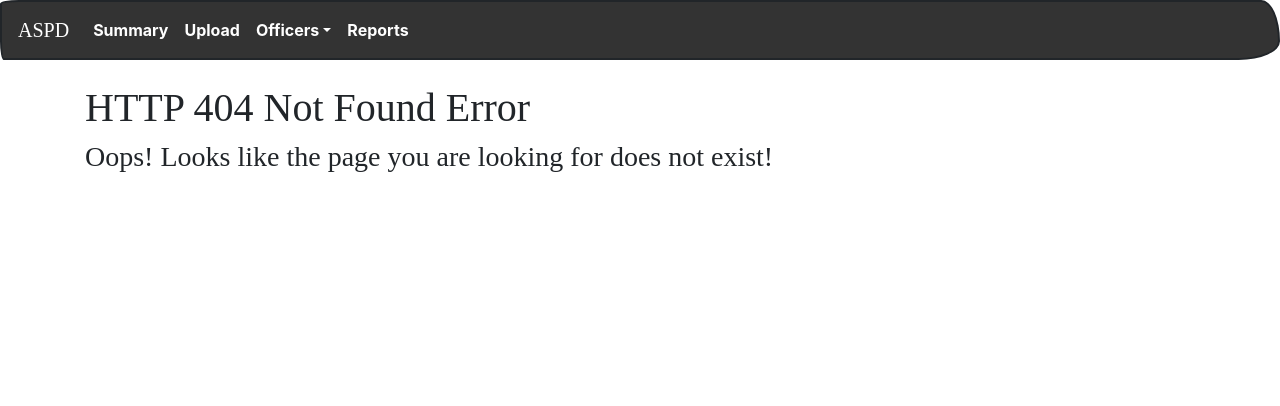
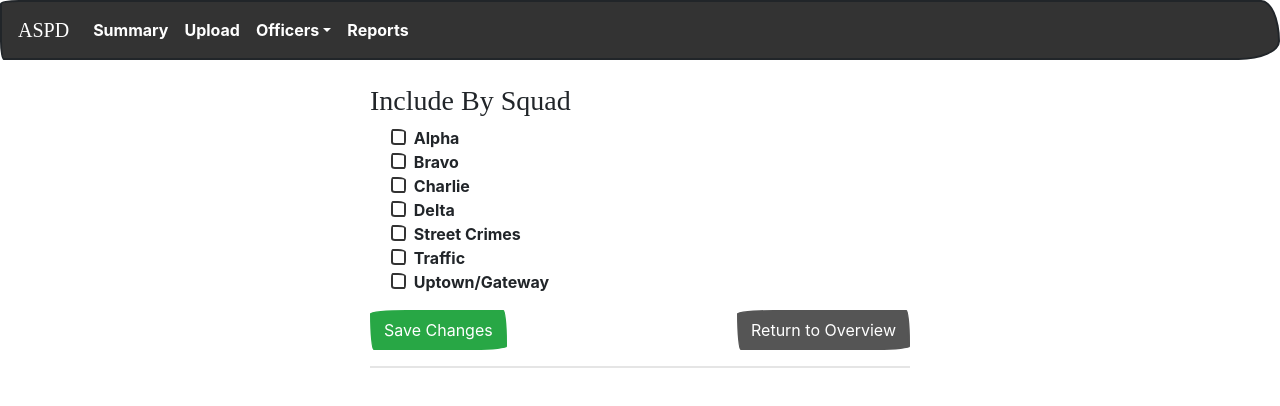
Before and after one commit to sfdeloach/project-phosphorus, an Angular app: page /officers/squad in a window 1280 px wide. Before the commit this address had no page. Shown: the top 406 px of the page. Built offline with nearby package versions, Linux system fonts and the light colour scheme; a web font is replaced by a local one.

Commit message:
officer squad

```diff
--- a/src/app/app-routing.module.ts
+++ b/src/app/app-routing.module.ts
@@ -6,13 +6,14 @@ import { PageNotFoundComponent } from './components/page-not-found/page-not-foun
 import { OfficerComponent } from './components/officer/officer.component';
 import { OfficerEditComponent } from './components/officer/officer-edit/officer-edit.component';
 import { OfficerNewComponent } from './components/officer/officer-new/officer-new.component';
+import { OfficerSquadComponent } from './components/officer/officer-squad/officer-squad.component';
 import { UploadComponent } from './components/upload/upload.component';
 
 const routes: Routes = [
   { path: 'home', component: HomeComponent },
   { path: 'officers', component: OfficerComponent },
   { path: 'officers/new', component: OfficerNewComponent },
-  { path: 'officers/squad', component: PageNotFoundComponent },
+  { path: 'officers/squad', component: OfficerSquadComponent },
   { path: 'officers/effective-date', component: PageNotFoundComponent },
   { path: 'officers/edit/:id', component: OfficerEditComponent},
   { path: 'upload', component: UploadComponent },
--- a/src/app/components/officer/officer-edit/officer-edit.component.html
+++ b/src/app/components/officer/officer-edit/officer-edit.component.html
@@ -55,5 +55,6 @@
     <div class="alert alert-info" *ngIf="message.info">
       {{ message.info }}
     </div>
+    <hr>
   </div>
 </div>
--- a/src/app/components/officer/officer-new/officer-new.component.html
+++ b/src/app/components/officer/officer-new/officer-new.component.html
@@ -4,7 +4,7 @@
     <form [formGroup]="newOfficerForm" (ngSubmit)="onSubmit()" novalidate>
       <div class="form-group">
         <label class="center-block">Department ID:</label>
-        <input #deptIDInput type="number" class="form-control" formControlName="deptID">
+        <input type="number" class="form-control" formControlName="deptID">
       </div>
       <div class="alert alert-danger"
         *ngIf="newOfficerForm.controls.deptID.touched && newOfficerForm.controls.deptID.invalid">
@@ -26,7 +26,6 @@
           <option *ngFor="let squad of squads" [value]="squad">{{ squad }}</option>
         </select>
       </div>
-      <!-- BEGIN NEW -->
       <div class="form-group">
         <label class="center-block">Effective Date:</label>
         <input type="date" class="form-control" formControlName="effDate">
@@ -45,7 +44,6 @@
           </label>
         </div>
       </div>
-      <!-- END NEW -->
       <button class="btn btn-success" type="submit" [disabled]="newOfficerForm.invalid">Save</button>
       <button class="btn btn-info" type="reset" [disabled]="newOfficerForm.pristine" (click)="resetForm()">Reset</button>
       <a class="btn btn-secondary float-right" routerLink="/officers">Return to Overview</a>
@@ -59,5 +57,6 @@
     <div class="alert alert-success" *ngIf="message.success">
       {{ message.success }}
     </div>
+    <hr>
   </div>
 </div>
--- a/src/app/components/officer/officer-new/officer-new.component.ts
+++ b/src/app/components/officer/officer-new/officer-new.component.ts
@@ -1,4 +1,4 @@
-import { Component, OnInit, OnDestroy, ViewChild, ElementRef } from '@angular/core';
+import { Component, OnInit, OnDestroy } from '@angular/core';
 import { FormControl, FormGroup, FormBuilder, Validators } from '@angular/forms';
 import { Subscription } from 'rxjs/Subscription';
 
@@ -53,7 +53,8 @@ export class OfficerNewComponent implements OnInit, OnDestroy {
           this.message.success = this.officer.name.last + ', '
             + this.officer.name.first + ' successfully added';
         } else {
-          this.message.warning = 'Unsure what happened'
+          this.message.warning = 'Something happened, and it should not have';
+          console.error(res);
         }
       }
     );
--- /dev/null
+++ b/src/app/components/officer/officer-squad/officer-squad.component.html
@@ -0,0 +1,18 @@
+<div class="row justify-content-center">
+  <div class="col-6">
+    <h3>Include By Squad</h3>
+    <form [formGroup]="squadForm" (ngSubmit)="onSubmit()" novalidate>
+      <div class="form-group">
+        <div class="form-check" *ngFor="let squad of squads">
+          <label class="form-check-label">
+            <input type="checkbox" class="form-check-input" [value]="squad" formControlName="selectedSquads">
+            {{ squad }}
+          </label>
+        </div>
+      </div>
+      <button class="btn btn-success" type="submit" [disabled]="squadForm.invalid">Save Changes</button>
+      <a class="btn btn-secondary float-right" routerLink="/officers">Return to Overview</a>
+    </form>
+    <hr>
+  </div>
+</div>
--- /dev/null
+++ b/src/app/components/officer/officer-squad/officer-squad.component.ts
@@ -0,0 +1,41 @@
+import { Component, OnInit, OnDestroy } from '@angular/core';
+import { FormControl, FormGroup, FormBuilder, Validators } from '@angular/forms';
+import { Subscription } from 'rxjs/Subscription';
+
+import { OfficerHTTPService } from '../../../services/officer.http.service';
+import { SquadList } from '../../../services/lists/squad.list';
+
+import { Officer } from '../../../models/officer.model';
+import { Message } from '../../../models/message.model';
+
+@Component({
+  selector: 'app-officer-squad',
+  templateUrl: './officer-squad.component.html',
+  styleUrls: ['./officer-squad.component.css']
+})
+export class OfficerSquadComponent implements OnInit, OnDestroy {
+  squadForm: FormGroup;
+  squads: string[];
+
+  constructor(
+    private formBuilder: FormBuilder,
+    private squadList: SquadList
+  ) { }
+
+  ngOnInit() {
+    this.squadForm = this.formBuilder.group({
+      'selectedSquads': ''
+    });
+
+    this.squads = this.squadList.squads;
+  }
+
+  ngOnDestroy() {
+
+  }
+
+  onSubmit() {
+    console.log(this.squadForm.value);
+  }
+
+}
--- a/src/app/components/officer/officer.component.html
+++ b/src/app/components/officer/officer.component.html
@@ -46,5 +46,6 @@
     <div class="alert alert-danger" *ngIf="message.danger">
       {{ message.danger }}
     </div>
+    <hr>
   </div>
 </div>
```
Also changed, not shown: src/app/app.module.ts (+6 -5 lines), src/app/components/officer/officer-squad/officer-squad.component.css (added).
